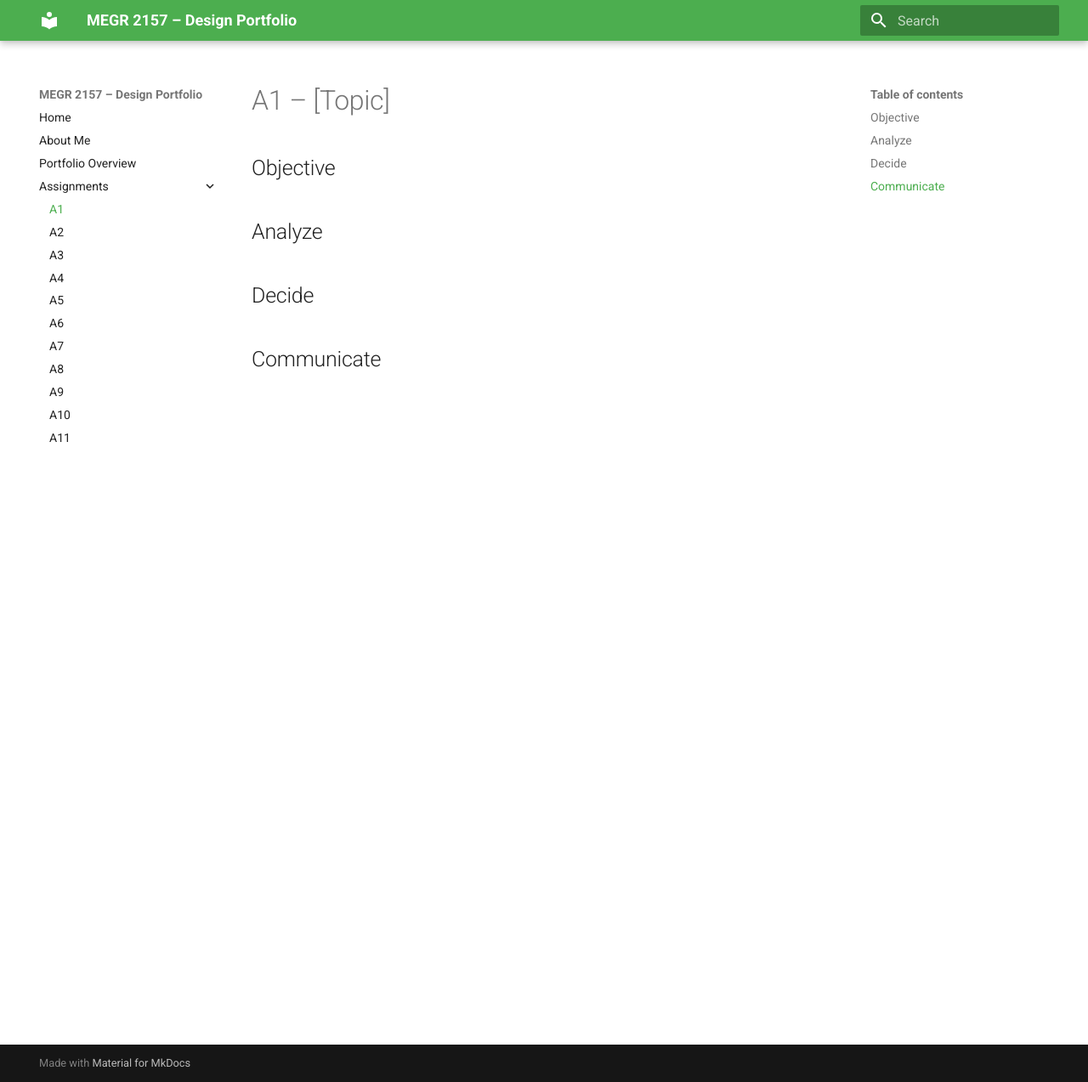
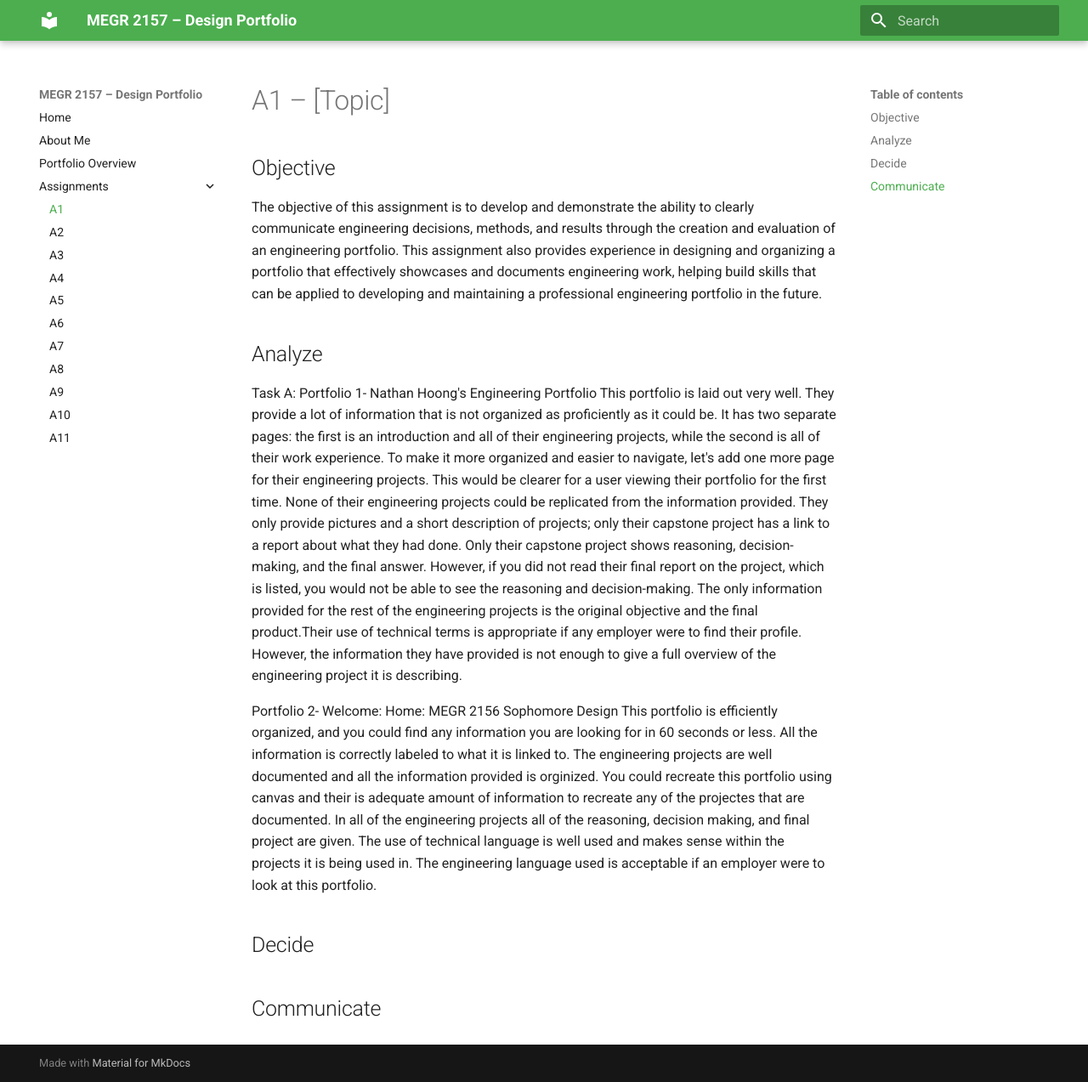
Before and after one commit to rsmith367-ux/design-projects-portfolio, an MkDocs documentation site: the page built from docs/assignments/A01/index.md, in a window 1280 px wide and 1273 px high. Shown: the whole window at 85% size. Built offline with MkDocs 1.6.1 and Material for MkDocs 9.7.7, drawn with Linux system fonts in a browser that asks for light colours.

Commit message:
Enhance assignment index with portfolio analysis
Expanded the objective section and added analysis for two engineering portfolios, highlighting strengths and areas for improvement.

```diff
--- a/docs/assignments/A01/index.md
+++ b/docs/assignments/A01/index.md
@@ -1,9 +1,16 @@
 # A1 – [Topic]
 
 ## Objective
+The objective of this assignment is to develop and demonstrate the ability to clearly communicate engineering decisions, methods, and results through the creation and evaluation of an engineering portfolio. This assignment also provides experience in designing and organizing a portfolio that effectively showcases and documents engineering work, helping build skills that can be applied to developing and maintaining a professional engineering portfolio in the future.
+## Analyze
+Task A:
+Portfolio 1- Nathan Hoong's Engineering Portfolio
+	This portfolio is laid out very well. They provide a lot of information that is not organized as proficiently as it could be. It has two separate pages: the first is an introduction and all of their engineering projects, while the second is all of their work experience. To make it more organized and easier to navigate, let's add one more page for their engineering projects. This would be clearer for a user viewing their portfolio for the first time. None of their engineering projects could be replicated from the information provided. They only provide pictures and a short description of projects; only their capstone project has a link to a report about what they had done. Only their capstone project shows reasoning, decision-making, and the final answer. However, if you did not read their final report on the project, which is listed, you would not be able to see the reasoning and decision-making. The only information provided for the rest of the engineering projects is the original objective and the final product.Their use of technical terms is appropriate if any employer were to find their profile. However, the information they have provided is not enough to give a full overview of the engineering project it is describing.
 
 
-## Analyze
+Portfolio 2- Welcome: Home: MEGR 2156 Sophomore Design
+	This portfolio is efficiently organized, and you could find any information you are looking for in 60 seconds or less. All the information is correctly labeled to what it is linked to. The engineering projects are well documented and all the information provided is orginized. You could recreate this portfolio using canvas and their is adequate amount of information to recreate any of the projectes that are documented. In all of the engineering projects all of the reasoning, decision making, and final project are given. The use of technical language is well used and makes sense within the projects it is being used in. The engineering language used is acceptable if an employer were to look at this portfolio.
+
 
 
 ## Decide
```
